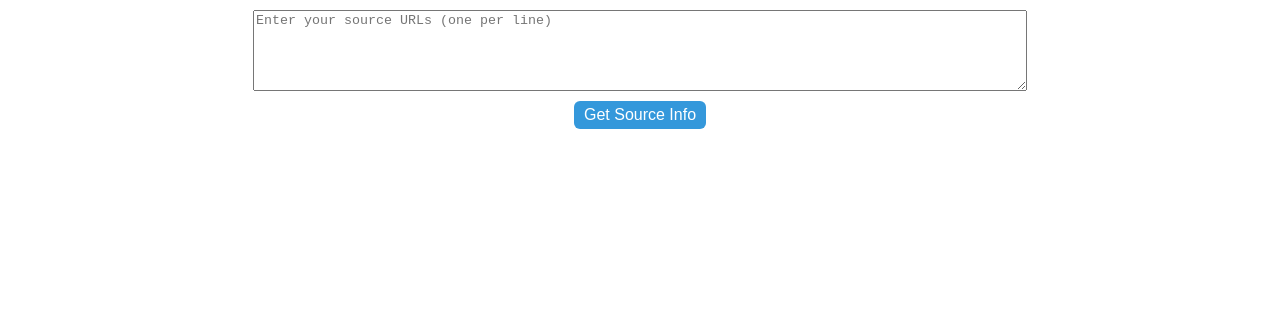
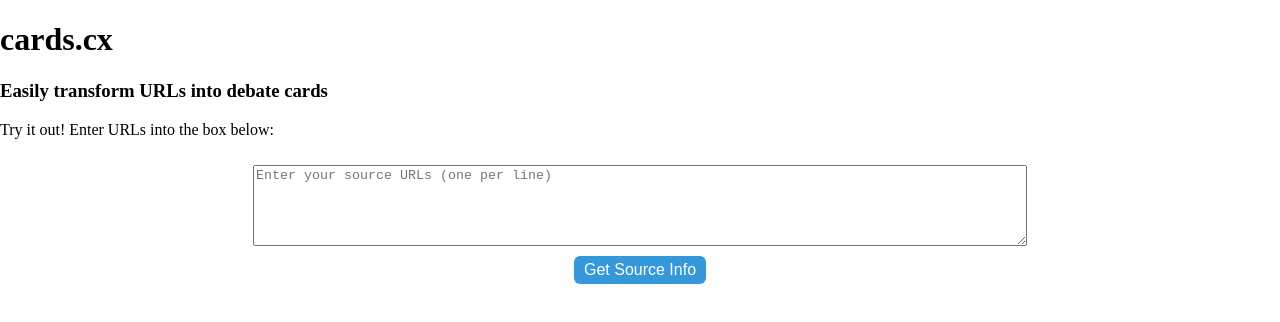
Before and after one commit to schwartzadev/cx-frontend, a React (Create React App) app: page / in a window 1280 px wide. Shown: the top 322 px of the page. Built offline with nearby package versions, Linux system fonts and the light colour scheme.

Commit message:
implement a barebones header

```diff
--- a/src/App.js
+++ b/src/App.js
@@ -2,6 +2,7 @@ import React, { Component } from 'react';
 import './App.css';
 import wordVectors from './hardCodedCardWords.js';
 import Card from './Card.js';
+import Header from './Header.js';
 
 
 class App extends Component {
@@ -22,6 +23,7 @@ class App extends Component {
   render() {
     return (
       <div className="App" id="card-container">
+        <Header />
         {/* <Setting label="Show word vectors in cards?" defaultChecked={false} onChecked={handleWordVectors} name="showWordVectors" />
         <hr />  */}
         <SourceURLsPrompt />
--- /dev/null
+++ b/src/Header.js
@@ -0,0 +1,15 @@
+import React, { Component } from 'react';
+
+class Header extends Component {
+  render() {
+    return (
+      <div className="header">
+        <h1>cards.cx</h1>
+        <h3>Easily transform URLs into debate cards</h3>
+        <p>Try it out! Enter URLs into the box below:</p>
+      </div>
+    );
+  }
+}
+
+export default Header;
```
